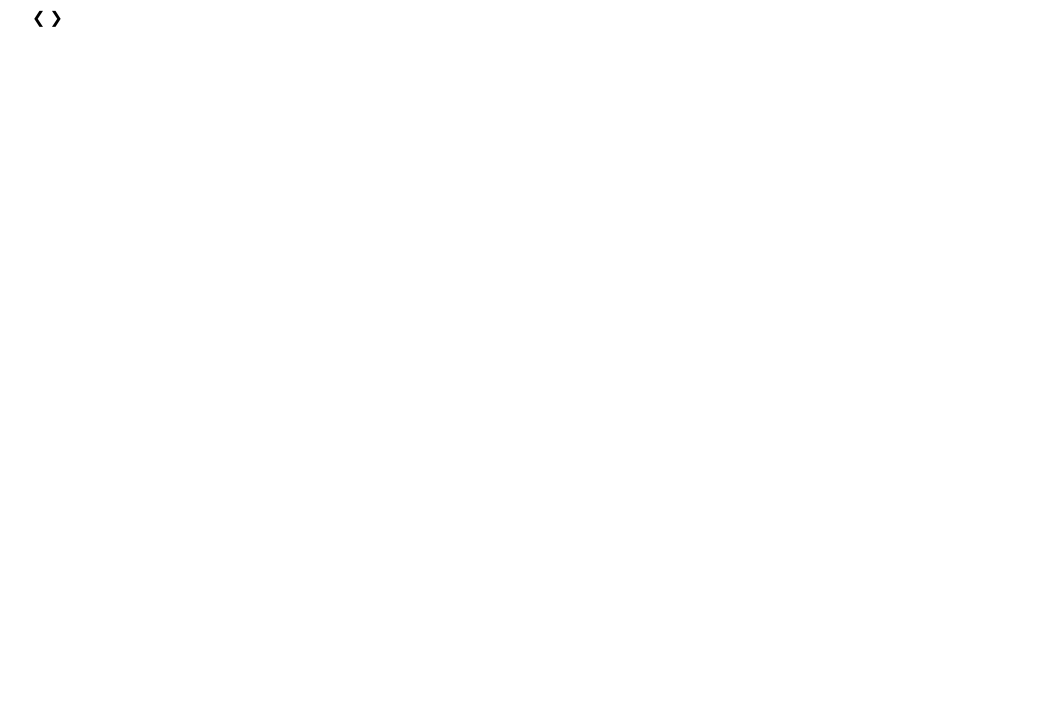
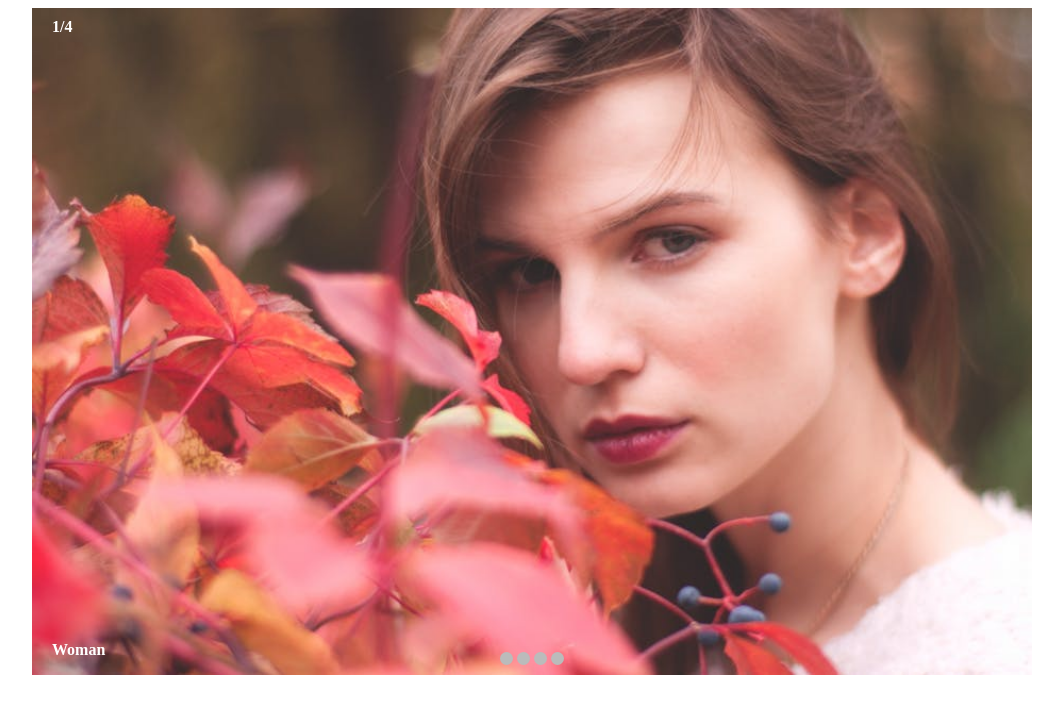
Before and after one commit to sampath-karupakula/html-basic-components, a plain HTML site: page slide-show/index.html in a window 1280 px wide. Shown: the whole page, without its empty margins (108-1171 px from the left). Drawn offline with Linux system fonts and the light colour scheme.

Commit message:
Image slider from scratch complete

```diff
--- a/slide-show/index.html
+++ b/slide-show/index.html
@@ -12,11 +12,54 @@
 <body>
     <div class="container">
         <div class="slider fade">
+            <div class="number-text">
+                1/4
+            </div>
             <img src="img/women.jpeg" style="width:100%">
+            <div class="text">
+                Woman
+            </div>
         </div>
-        <a class="prev">&#10094</a>
-        <a class="next">&#10095</a>
+        <div class="slider fade">
+            <div class="number-text">
+                2/4
+            </div>
+            <img src="img/man.jpeg" style="width:100%">
+            <div class="text">
+                Handsome Man.
+            </div>
+        </div>
+        <div class="slider fade">
+            <div class="number-text">
+                3/4
+            </div>
+            <img src="img/sky.jpeg" style="width:100%">
+            <div class="text">
+                Look at sky.
+            </div>
+        </div>
+        <div class="slider fade">
+            <div class="number-text">
+                4/4
+            </div>
+            <img src="img/Girl.jpeg" style="width:100%">
+            <div class="text">
+                Beautiful Girl
+            </div>
+        </div>
+        <a class="prev" onclick="plusSlide(-1)">&#10094</a>
+        <a class="next" onclick="plusSlide(1)">&#10095</a>
+
+        <div class="dot-box">
+
+            <span class="dot" onclick="currentSlide(1)"></span>
+            <span class="dot" onclick="currentSlide(2)"></span>
+            <span class="dot" onclick="currentSlide(3)"></span>
+            <span class="dot" onclick="currentSlide(4)"></span>
+
+        </div>
     </div>
+    <script src="scroller.js"></script>
 </body>
 
 </html>
--- /dev/null
+++ b/slide-show/scroller.js
@@ -0,0 +1,40 @@
+var slideIndex = 1;
+
+
+
+const plusSlide = (n) => {
+    showSlides(slideIndex += n);
+
+}
+
+const currentSlide = (n) => {
+    showSlides(slideIndex = n);
+}
+
+const showSlides = (n) => {
+    let sliders = document.querySelectorAll(".slider");
+    let dots = document.querySelectorAll(".dot");
+
+
+    let length = sliders.length;
+
+    if (n > length)
+        slideIndex = 1;
+
+    if (n < 1)
+        slideIndex = length;
+
+    //slideIndex = n > length ? 1 : n < 1 ? length : 1;
+
+    for (let i = 0; i < length; i++) {
+        sliders[i].style.display = 'none';
+    }
+
+    for (let i = 0; i < length; i++) {
+        dots[i].classList.remove('.active');
+    }
+
+    sliders[slideIndex - 1].style.display = 'block';
+    dots[slideIndex - 1].classList.add(".active");
+}
+showSlides(slideIndex);
--- a/slide-show/styles.css
+++ b/slide-show/styles.css
@@ -1,10 +1,97 @@
 .container {
     position: relative;
     margin: auto;
-    height: 150px;
     max-width: 1000px;
+}
+
+.number-text {
+    position: absolute;
+    top: 10px;
+    left: 20px;
+    margin: 0;
+    color: white;
+    font-weight: bold;
+}
+
+.text {
+    position: absolute;
+    bottom: 10px;
+    left: 20px;
+    font-weight: bold;
+    color: white;
 }
 
 .slider {
     display: none;
 }
+
+.prev,
+.next {
+    cursor: pointer;
+    position: absolute;
+    top: 50%;
+    font-weight: bold;
+    color: white;
+    padding: 22px;
+    font-size: 13px;
+    transition: 0.6s ease;
+    border-radius: 0 3px 3px 0;
+    width: auto;
+    opacity: .2%;
+}
+
+.next {
+    right: 0px;
+    border-radius: 3px 0 0 3px;
+}
+
+.prev:hover,
+.next:hover {
+    background-color: rgba(0, 0, 0, 0.8);
+    font-size: 20px;
+}
+
+.dot-box {
+    text-align: center;
+    margin-top: -28px;
+}
+
+.dot {
+    cursor: pointer;
+    border-radius: 50%;
+    background-color: #bbb;
+    display: inline-block;
+    height: 13px;
+    width: 13px;
+    transition: background-color 0.6s ease;
+}
+
+.active,
+.dot:hover {
+    background-color: #717171;
+}
+
+.fade {
+    -webkit-animation-name: fade;
+    -webkit-animation-duration: 1.5s;
+    animation-name: fade;
+    animation-duration: 1.5s;
+}
+
+@-webkit-keyframes fade {
+    from {
+        opacity: .4
+    }
+    to {
+        opacity: 1
+    }
+}
+
+@keyframes fade {
+    from {
+        opacity: .4
+    }
+    to {
+        opacity: 1
+    }
+}
```
